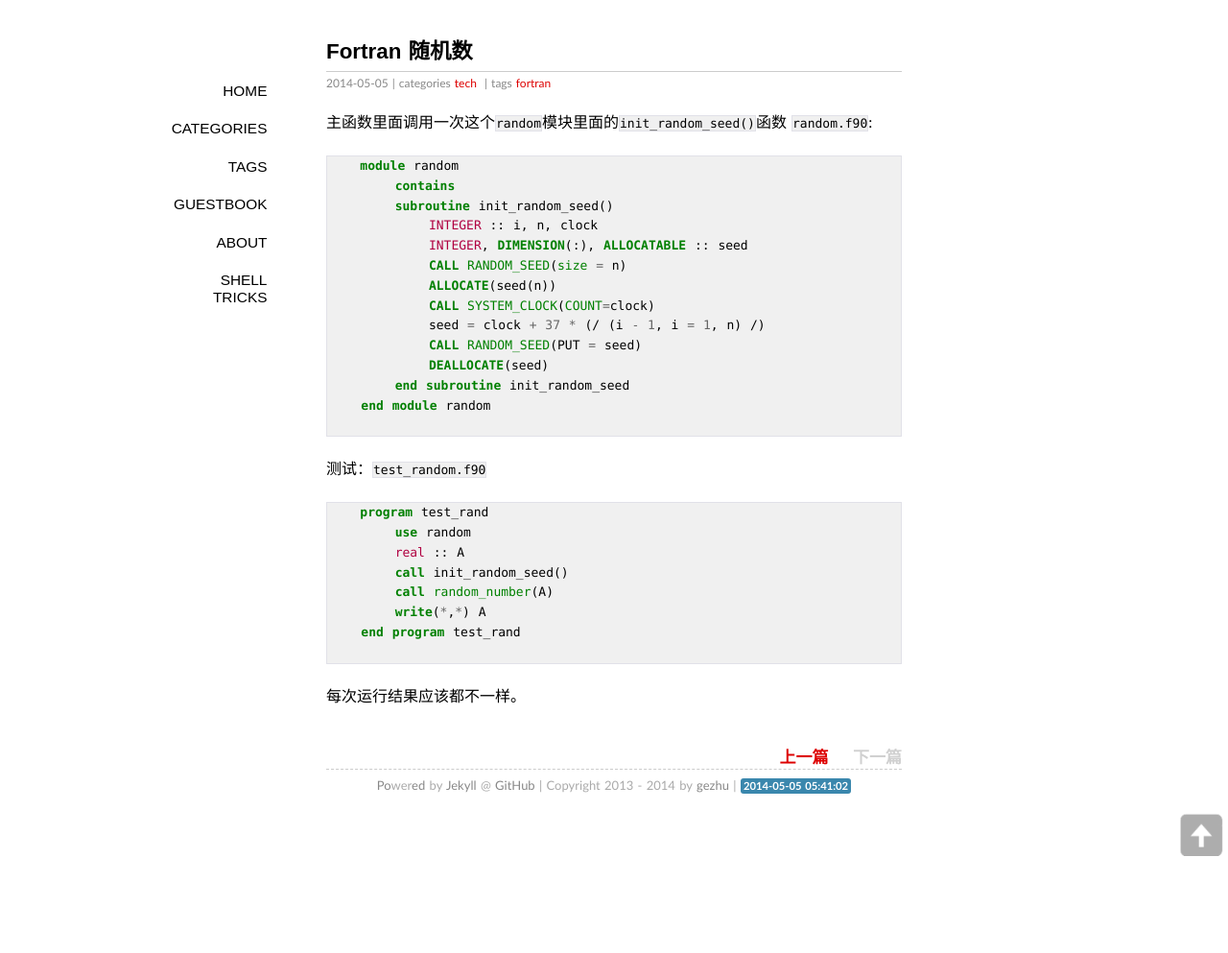
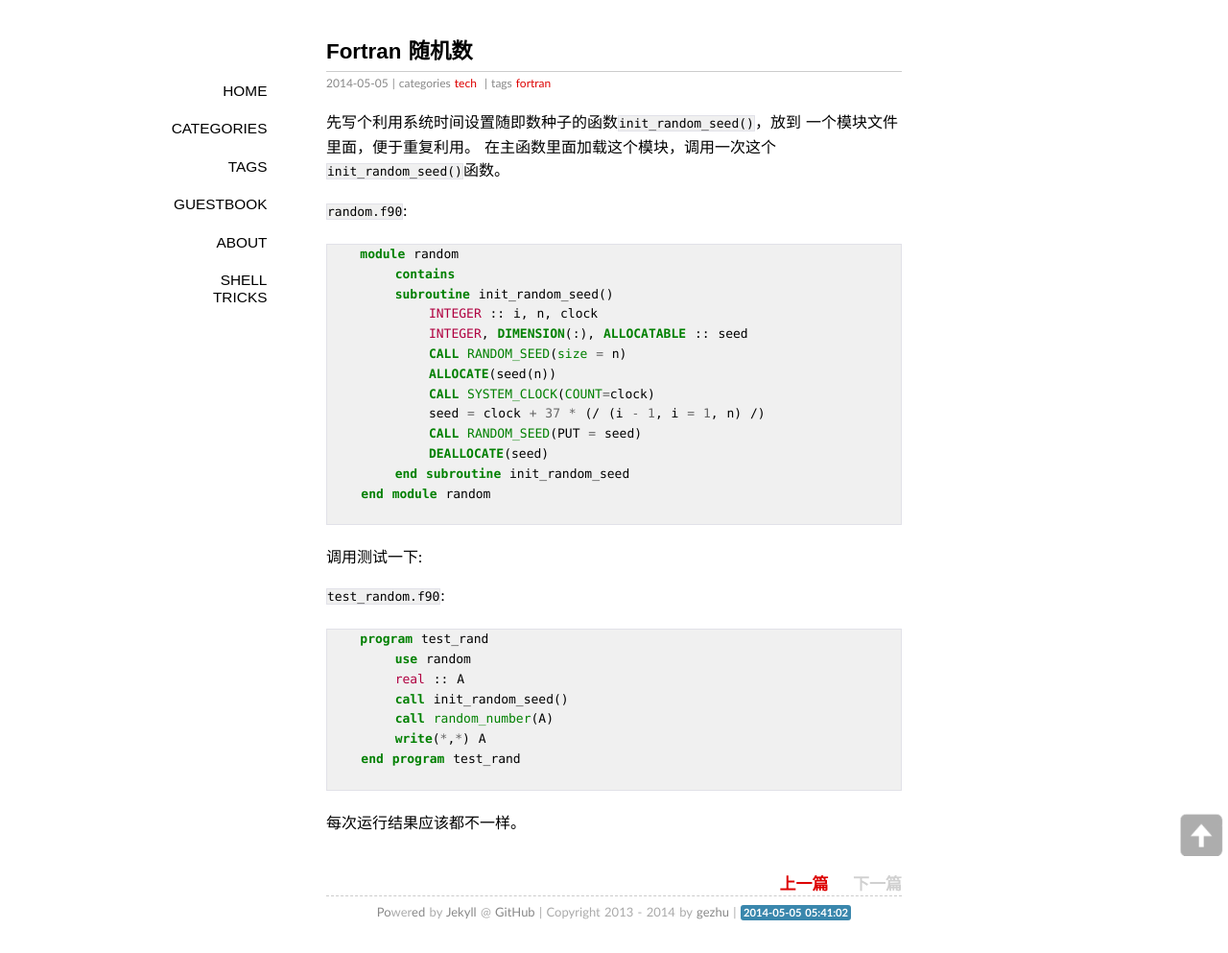
Before and after one commit to gezhu/gezhu.github.io, a Jekyll site: the page built from _posts/2014-05-05-fortran-random.markdown, in a window 1280 px wide. Shown: the whole page at 96% size. Built offline with Jekyll 4.4.1, drawn with Linux system fonts in a browser that asks for light colours; some web fonts are replaced; Markdown is read by kramdown in place of the engine named in the settings; comment, search, counter and statistics services are not loaded; before the commit the page ends 900 px from its top, so only the background shows below that.

Commit message:
add post fortran random

```diff
--- a/_posts/2014-05-05-fortran-random.markdown
+++ b/_posts/2014-05-05-fortran-random.markdown
@@ -8,8 +8,10 @@ tags:
 
 
 ---
+先写个利用系统时间设置随即数种子的函数`init_random_seed()`，放到
+一个模块文件里面，便于重复利用。
+在主函数里面加载这个模块，调用一次这个`init_random_seed()`函数。
 
-主函数里面调用一次这个`random`模块里面的`init_random_seed()`函数
 `random.f90`:
     {% highlight fortran %}
     module random
```
Also changed, not shown: other parts of _posts/2014-05-05-fortran-random.markdown (+3 -1 lines).
